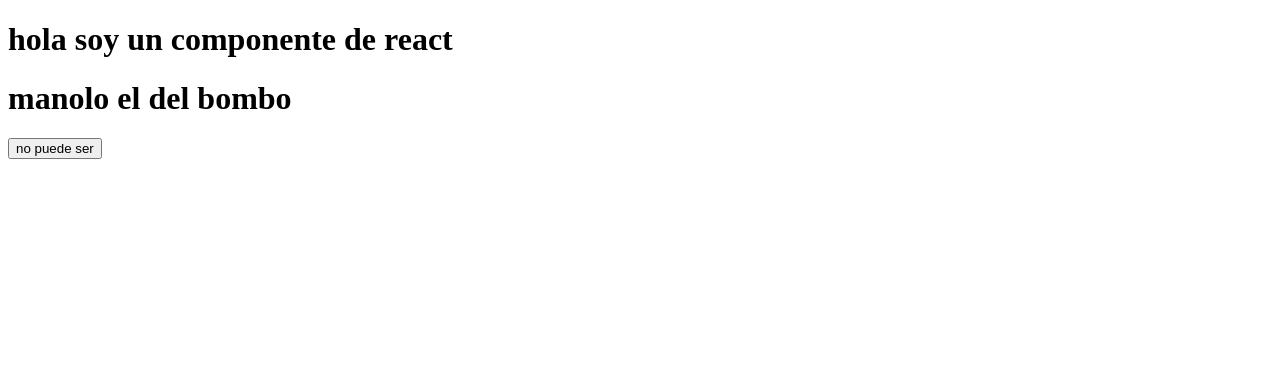
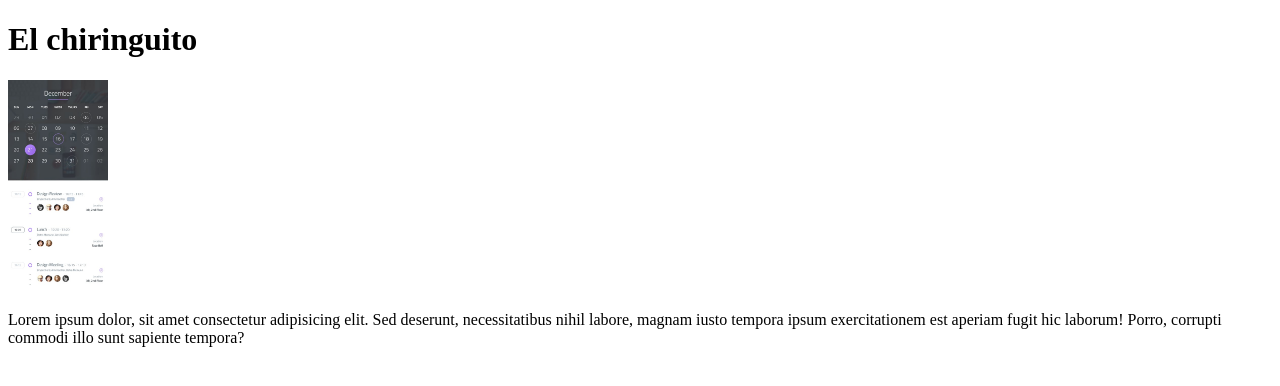
Before and after one commit to AkagamiNoLorea/replica-web-react, a React (Vite) app: page / in a window 1280 px wide. Shown: the top 386 px of the page. Built offline with nearby package versions, Linux system fonts and the light colour scheme.

Commit message:
prueba react

```diff
--- a/src/App.jsx
+++ b/src/App.jsx
@@ -1,18 +1,20 @@
-import './App.css'
-import Titulo from './components/Titulo'
+import React from 'react';
+import Parrafo from './components/Parrafo';
+import Imagen from './components/Imagen';
 
+/**
+ * Renders the App component.
+ *
+ * @return {JSX.Element} The rendered JSX element.
+ */
+function App() {
+  return (
+    <>
+      <h1>El chiringuito</h1>
+      <Imagen />
+      <Parrafo />
+    </>
+  );
+}
 
-function App(){
-
-
-  return (
-
-       <>
-        <h1>hola soy un componente de react</h1>
-        <h1>manolo el del bombo</h1>
-        <button>no puede ser</button>
-
-      </>
-      )
-}
 export default App;
--- /dev/null
+++ b/src/components/Imagen.jsx
@@ -0,0 +1,17 @@
+import React from 'react';
+
+/**
+ * Renders an image and paragraph component.
+ *
+ * @return {JSX.Element} The rendered JSX element.
+ */
+const Imagen = () => {
+  return (
+    <>
+      <img src="/src/img/calendar.jpg" alt="Image" width={100}/>
+
+    </>
+  );
+};
+
+export default Imagen;
--- /dev/null
+++ b/src/components/Parrafo.jsx
@@ -0,0 +1,16 @@
+import React from 'react';
+
+/**
+ * Renders a paragraph component.
+ *
+ * @return {JSX.Element} The rendered JSX element.
+ */
+const Parrafo = () => {
+  return (
+    <>
+    <p>Lorem ipsum dolor, sit amet consectetur adipisicing elit. Sed deserunt, necessitatibus nihil labore, magnam iusto tempora ipsum exercitationem est aperiam fugit hic laborum! Porro, corrupti commodi illo sunt sapiente tempora?</p>
+</>
+  );
+};
+
+export default Parrafo;
--- a/src/components/Titulo.jsx
+++ /dev/null
@@ -1,16 +0,0 @@
-const Titulo = () =>{
-console.log("hola, mundo")
-
-return(
-
-        <div>
-        <h1>hola soy un componente de react</h1>
-        <p>Lorem ipsum, dolor sit amet consectetur adipisicing elit. Eum, accusamus facere? Officiis magni architecto modi sed esse nobis ab quis iste et ad, explicabo adipisci laudantium voluptate minus, omnis molestiae.</p>
-            </div>
-
-
-        )
-
-}
-
-export default Titulo;
```
